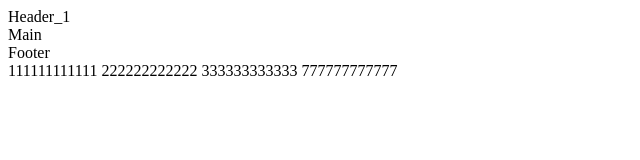
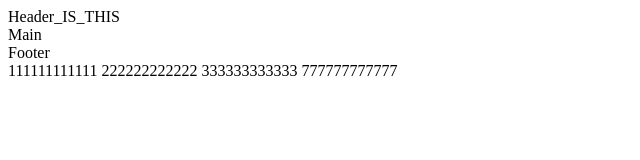
Before and after one commit to zdmytryszyn/my-project, a plain HTML site: page index.html in a window 1280 px wide. Shown: the full height of the page, 0-640 px from the left. Drawn offline with Linux system fonts and the light colour scheme.

Commit message:
change header

```diff
--- a/index.html
+++ b/index.html
@@ -6,7 +6,7 @@
     <title>My Project</title>
 </head>
 <body>
-    <header>Header_1</header>
+    <header>Header_IS_THIS</header>
     <main>Main</main>
     <footer>Footer</footer>
     111111111111
```
